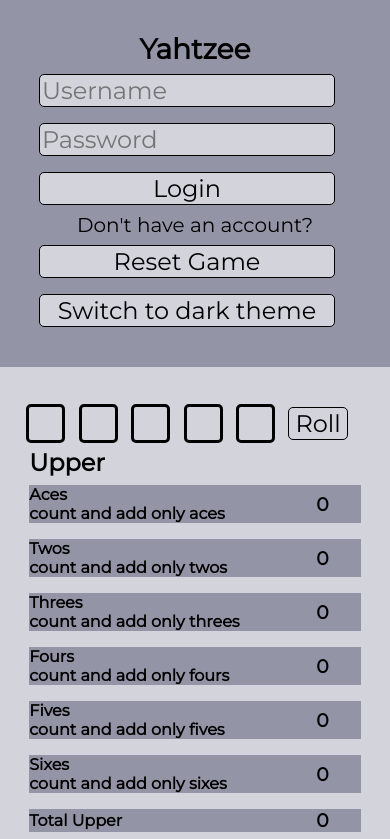
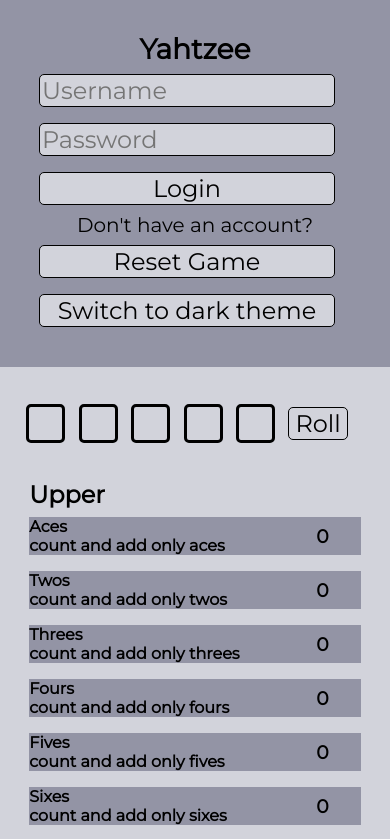
Before and after one commit to Valerie3956/yahtzee, a React (Vite) app in the folder client/: page / in a window 390 px wide. Shown: the top 839 px of the page. Built offline with nearby package versions, Linux system fonts and the light colour scheme; no server answers.

Commit message:
more styling

```diff
--- a/client/src/index.css
+++ b/client/src/index.css
@@ -513,8 +513,8 @@
 }
 
 .dice{
-  width : 90vw;
   padding-top: 2rem;
+  padding-bottom: 2rem;
 }
 
 .header-light{
@@ -601,6 +601,7 @@
 .dice{
   width : 90vw;
   padding-top: 2rem;
+  padding-bottom: 2rem;
 }
 
 .selected-light{
```
